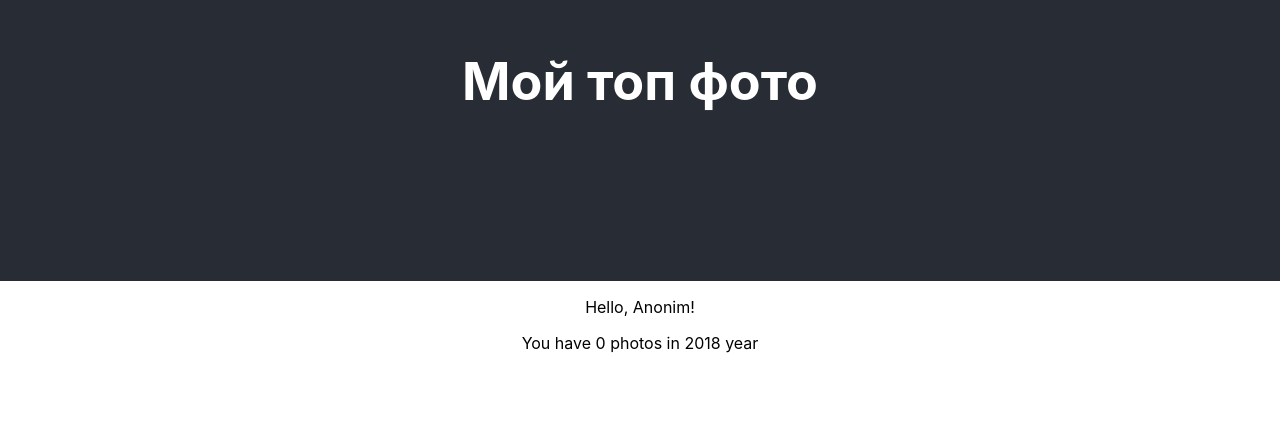
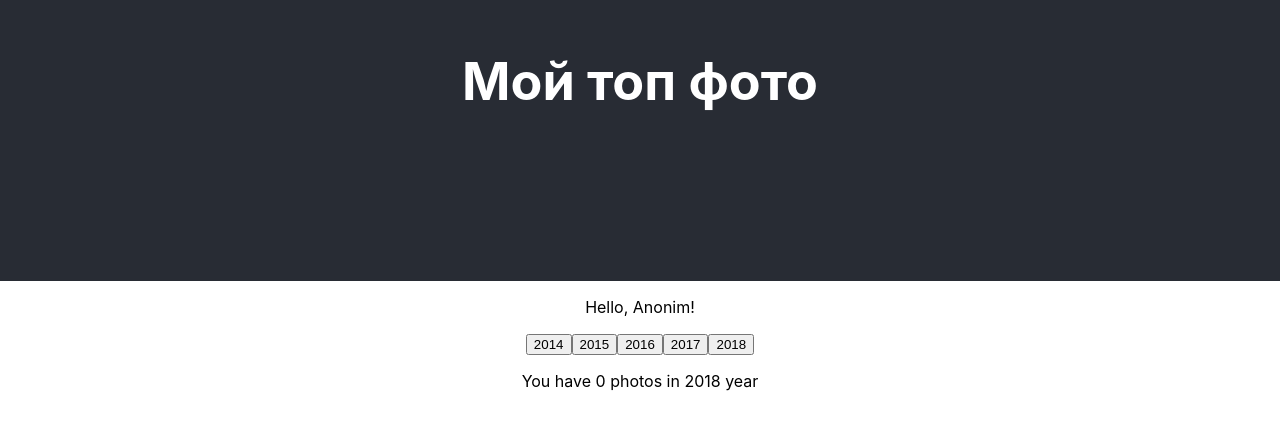
Before and after one commit to mohnatus/redux-course, a React (Create React App) app: page / in a window 1280 px wide. Shown: the part 119-548 px from the top of the page. Built offline with nearby package versions, Linux system fonts and the light colour scheme.

Commit message:
create first action

```diff
--- /dev/null
+++ b/src/actions/PageActions.js
@@ -0,0 +1,6 @@
+export function setYear(year) {
+	return {
+		type: 'SET_YEAR',
+		payload: year,
+	};
+}
--- a/src/components/Page/Page.js
+++ b/src/components/Page/Page.js
@@ -1,9 +1,25 @@
 import React from 'react';
 import PropTypes from 'prop-types';
 
-export function Page({ year, photos }) {
+export function Page({ year, photos, setYear }) {
+	const yearClickHandler = e => {
+		const year = +e.currentTarget.innerText;
+		setYear(year);
+	};
+
+	const years = [2014, 2015, 2016, 2017, 2018];
+
 	return (
 		<div>
+			<div>
+				{years.map(year => {
+					return (
+						<button key={year} onClick={yearClickHandler}>
+							{year}
+						</button>
+					);
+				})}
+			</div>
 			<p>
 				You have {photos.length} photos in {year} year
 			</p>
@@ -14,4 +30,5 @@ export function Page({ year, photos }) {
 Page.propTypes = {
 	year: PropTypes.number.isRequired,
 	photos: PropTypes.array.isRequired,
+	setYear: PropTypes.func.isRequired,
 };
--- a/src/containers/App/App.js
+++ b/src/containers/App/App.js
@@ -3,16 +3,18 @@ import { connect } from 'react-redux';
 import { User } from '../../components/User/User';
 import { Page } from '../../components/Page/Page';
 
+import { setYear } from '../../actions/PageActions';
+
 import './App.css';
 
-function App({ user, page }) {
+function App({ user, page, setYearAction }) {
 	return (
 		<div className="App">
 			<header className="App-header">
 				<h1 className="App-title">Мой топ фото</h1>
 			</header>
 			<User name={user.name} />
-			<Page photos={page.photos} year={page.year} />
+			<Page photos={page.photos} year={page.year} setYear={setYearAction} />
 		</div>
 	);
 }
@@ -24,4 +26,10 @@ const mapStateToProps = store => {
 	};
 };
 
-export default connect(mapStateToProps)(App);
+const mapDispatchToProps = dispatch => {
+	return {
+		setYearAction: year => dispatch(setYear(year)),
+	};
+};
+
+export default connect(mapStateToProps, mapDispatchToProps)(App);
--- a/src/reducers/page.js
+++ b/src/reducers/page.js
@@ -3,6 +3,14 @@ const initialState = {
 	photos: [],
 };
 
-export function pageReducer(state = initialState) {
-	return state;
+export function pageReducer(state = initialState, action) {
+	switch (action.type) {
+		case 'SET_YEAR':
+			return {
+				...state,
+				year: action.payload,
+			};
+		default:
+			return state;
+	}
 }
```
